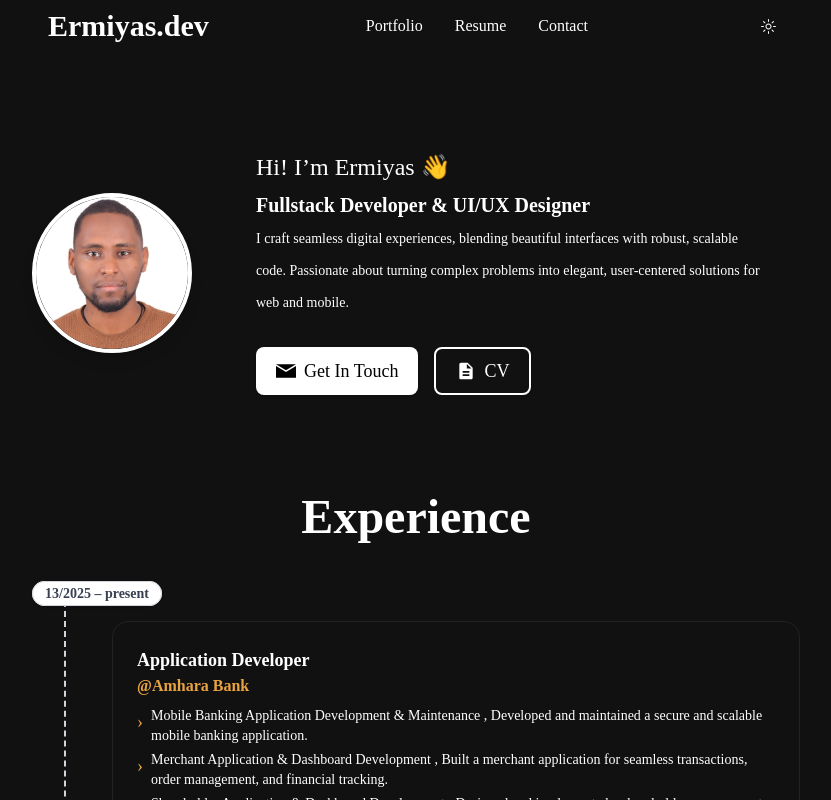
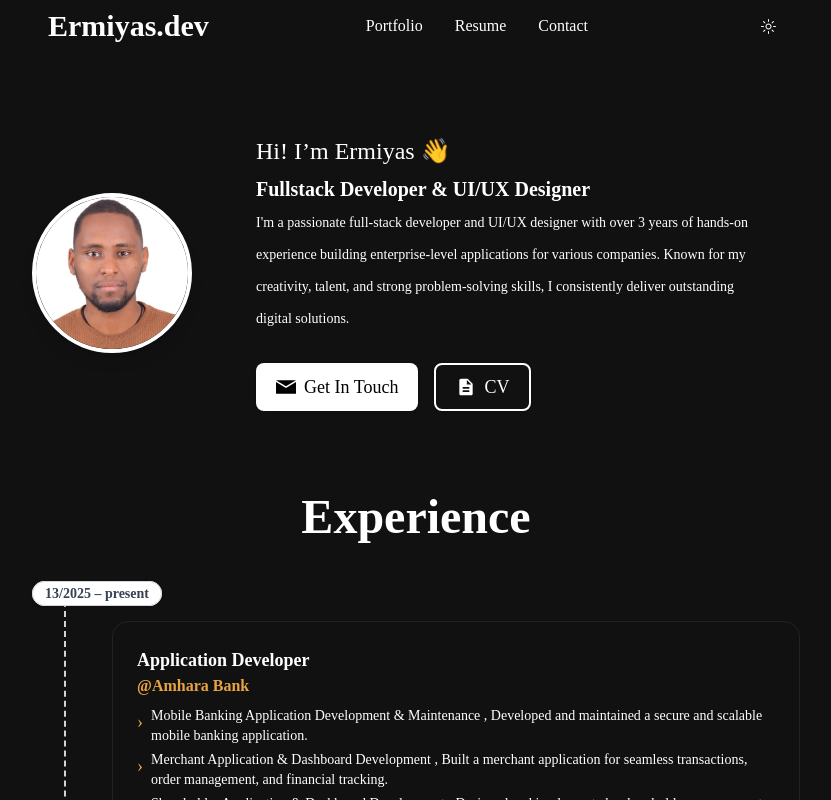
Before and after one commit to Yishak27/Portifolioo, a React (Create React App) app: page / in a window 1280 px wide. Shown: the top 800 px of the page, without its empty margins (224-1055 px from the left). Built offline with nearby package versions, Linux system fonts and the light colour scheme.

Commit message:
Update HomePage: Revise personal introduction and professional description for clarity and impact, enhancing user engagement.

```diff
--- a/src/components/page/HomePage.js
+++ b/src/components/page/HomePage.js
@@ -10,18 +10,19 @@ export const HomePage = () => {
                 </div>
                 <div className="bg-gradient-to-br  rounded-2xl  p-8 flex flex-col gap-6 w-full max-w-xl">
                     <p className="text-xl md:text-2xl text-[var(--color-primary)]">
-                        Hi! I’m Ermiyas <span role="img" aria-label="wave">👋</span><br/>
+                        Hi! I’m Ermiyas <span role="img" aria-label="wave">👋</span><br />
                         <span className="block mt-2 font-extrabold text-xl md:text-xl">Fullstack Developer & UI/UX Designer</span>
                         <span className="pl-0 font-normal text-[var(--color-primary)] text-xs md:text-sm space-y-1">
-                              I craft seamless digital experiences, blending beautiful interfaces with robust, scalable code. Passionate about turning complex problems into elegant, user-centered solutions for web and mobile.</span>
+                            I'm a passionate full-stack developer and UI/UX designer with over 3 years of hands-on experience building enterprise-level applications for various companies. Known for my creativity, talent, and strong problem-solving skills, I consistently deliver outstanding digital solutions.
+                        </span>
                     </p>
                     <div className="flex flex-col sm:flex-row gap-4 mt-2">
                         <a href="mailto:inbox@ermiyas.dev" className="flex items-center gap-2 px-5 py-2 rounded-lg bg-[var(--color-primary)] text-black shadow hover:bg-[var(--color-botton)] hover:text-white transition-colors text-lg">
-                            <svg width="20" height="20" fill="currentColor" viewBox="0 0 24 24"><path d="M12 13.065l-11.985-7.065v14h24v-14l-12.015 7.065zm11.985-9.065h-23.97l11.985 7.065 11.985-7.065z"/></svg>
+                            <svg width="20" height="20" fill="currentColor" viewBox="0 0 24 24"><path d="M12 13.065l-11.985-7.065v14h24v-14l-12.015 7.065zm11.985-9.065h-23.97l11.985 7.065 11.985-7.065z" /></svg>
                             Get In Touch
                         </a>
                         <a href="/Ermiyas Damte CV.pdf" target="_blank" rel="noopener noreferrer" className="flex items-center gap-2  px-5 py-2 rounded-lg border-2 border-[var(--color-primary)] text-[var(--color-primary)] shadow hover:bg-[var(--color-primary)] hover:text-[var(--color-background-2)] transition-colors text-lg">
-                            <svg width="20" height="20" fill="currentColor" viewBox="0 0 24 24"><path d="M14 2H6c-1.1 0-2 .9-2 2v16c0 1.1.9 2 2 2h12c1.1 0 2-.9 2-2V8l-6-6zm2 16H8v-2h8v2zm0-4H8v-2h8v2zm-3-7V3.5L18.5 9H13z"/></svg>
+                            <svg width="20" height="20" fill="currentColor" viewBox="0 0 24 24"><path d="M14 2H6c-1.1 0-2 .9-2 2v16c0 1.1.9 2 2 2h12c1.1 0 2-.9 2-2V8l-6-6zm2 16H8v-2h8v2zm0-4H8v-2h8v2zm-3-7V3.5L18.5 9H13z" /></svg>
                             CV
                         </a>
                     </div>
```
